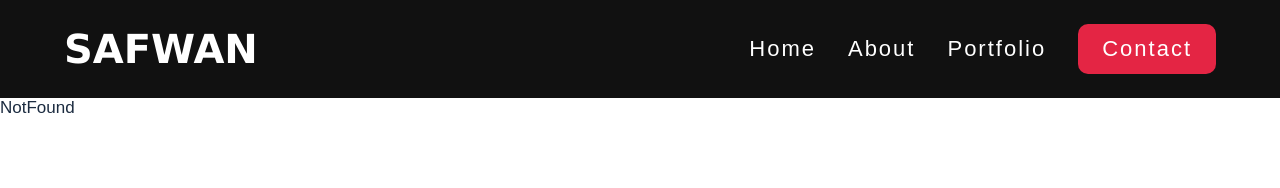
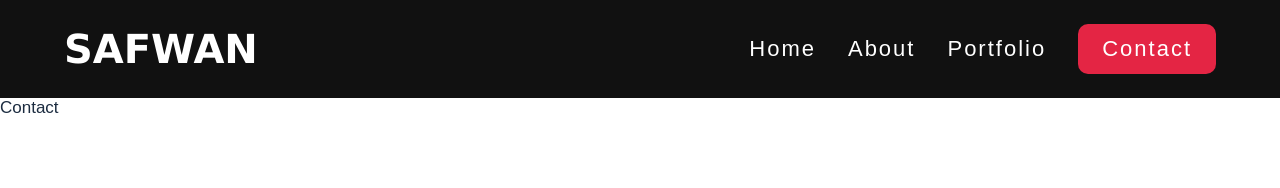
Before and after one commit to safwantaliparamba/portfolio, a React (Create React App) app: page /contact in a window 1280 px wide. Shown: the top 188 px of the page. Built offline with nearby package versions, Linux system fonts and the light colour scheme.

Commit message:
router fully added

```diff
--- a/src/App.js
+++ b/src/App.js
@@ -6,6 +6,7 @@ import Home from "./screens/Home";
 import NotFound from "./screens/NotFound";
 import Portfolio from "./screens/Portfolio";
 import Header from './components/Header'
+import Contact from "./screens/Contact";
 
 function App() {
     return (
@@ -15,6 +16,7 @@ function App() {
                 <Route path="/" element={<Home />} />
                 <Route path="/about" element={<About />} />
                 <Route path="/portfolio" element={<Portfolio />} />
+                <Route path="/contact" element={<Contact />} />
                 <Route path="*" element={<NotFound />} />
             </Routes>
         </Router>
--- /dev/null
+++ b/src/screens/Contact.js
@@ -0,0 +1,9 @@
+import React from 'react'
+
+function Contact() {
+  return (
+    <div>Contact</div>
+  )
+}
+
+export default Contact
```
